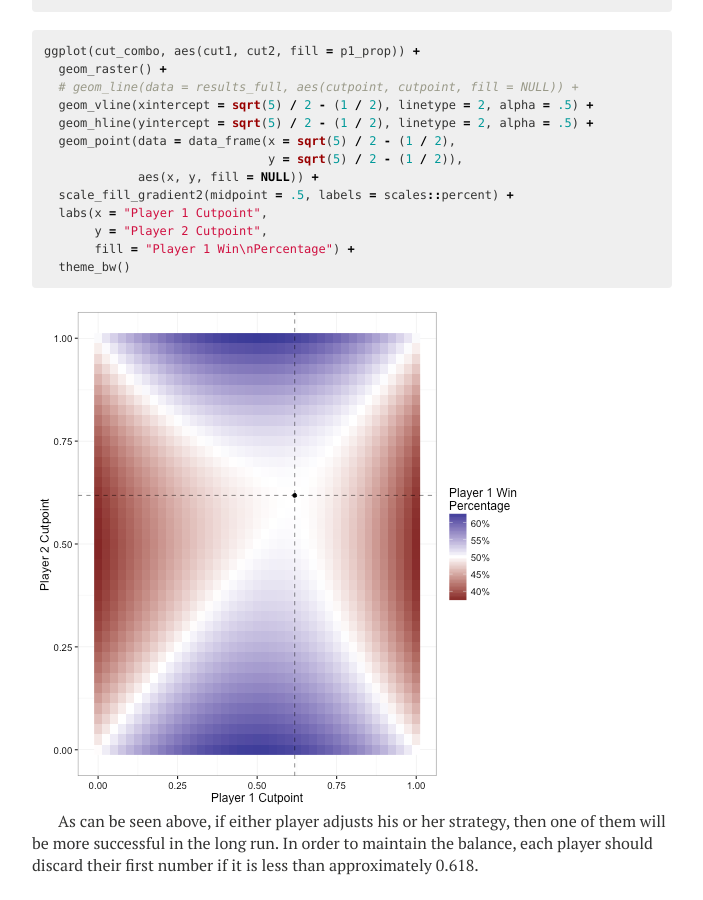
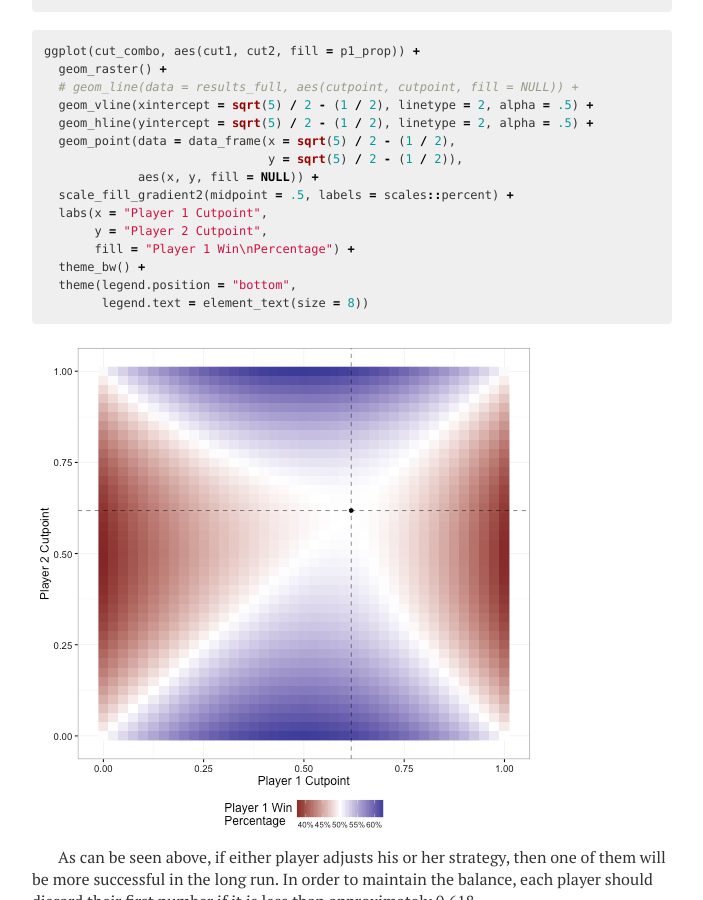
Before and after one commit to bensoltoff/old-bensoltoff.github.io, a Jekyll site: the page built from _posts/2016-03-09-can-you-win-this-hot-new-game-show.md, in a window 1280 px wide and 900 px high, scrolled down 4953 px. Shown: the whole window, without its empty margins (288-991 px from the left). Built offline with Jekyll 4.4.1, drawn with Linux system fonts in a browser that asks for light colours; nearby versions of some CDN libraries; library files that are not in the unit come from our copies; formulas are drawn with MathJax 3.

Commit message:
Fix legend position in game show

````diff
--- a/_R/2016-03-09-can-you-win-this-hot-new-game-show.Rmd
+++ b/_R/2016-03-09-can-you-win-this-hot-new-game-show.Rmd
@@ -152,7 +152,9 @@ ggplot(cut_combo, aes(cut1, cut2, fill = p1_prop)) +
   labs(x = "Player 1 Cutpoint",
        y = "Player 2 Cutpoint",
        fill = "Player 1 Win\nPercentage") +
-  theme_bw()
+  theme_bw() +
+  theme(legend.position = "bottom",
+        legend.text = element_text(size = 8))
 ```
 
 As can be seen above, if either player adjusts his or her strategy, then one of them will be more successful in the long run. In order to maintain the balance, each player should discard their first number if it is less than approximately `r sqrt(5) / 2 - (1 / 2)`.
--- a/_posts/2016-03-09-can-you-win-this-hot-new-game-show.md
+++ b/_posts/2016-03-09-can-you-win-this-hot-new-game-show.md
@@ -251,7 +251,9 @@ ggplot(cut_combo, aes(cut1, cut2, fill = p1_prop)) +
   labs(x = "Player 1 Cutpoint",
        y = "Player 2 Cutpoint",
        fill = "Player 1 Win\nPercentage") +
-  theme_bw()
+  theme_bw() +
+  theme(legend.position = "bottom",
+        legend.text = element_text(size = 8))
 {% endhighlight %}
 
 ![center](/figs/2016-03-09-can-you-win-this-hot-new-game-show/vary_cut_plot-1.png)
````
Also changed, not shown: figs/2016-03-09-can-you-win-this-hot-new-game-show/vary_cut_plot-1.png.
